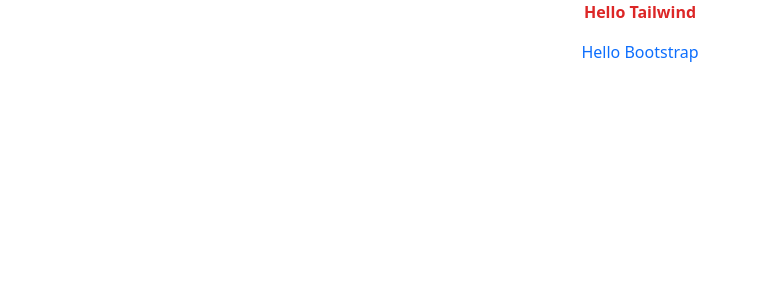
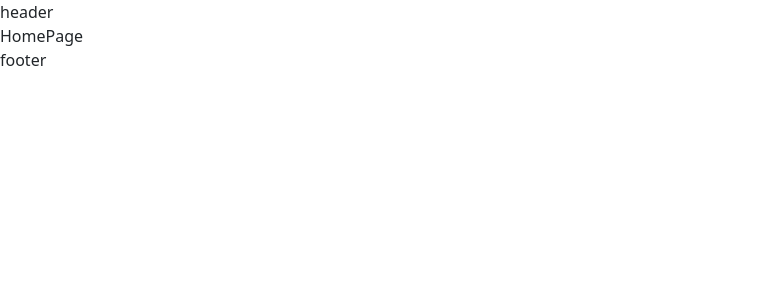
Before and after one commit to AlaaHamdyMohammadi/ITI-React-Udemy-Project-Team2, a React (Vite) app: page / in a window 1280 px wide. Shown: the top 300 px of the page, without its empty margins (0-761 px from the left). Built offline with nearby package versions, Linux system fonts and the light colour scheme.

Commit message:
UpdatePages

```diff
--- a/src/App.jsx
+++ b/src/App.jsx
@@ -3,12 +3,14 @@ import { RouterProvider, createBrowserRouter } from 'react-router-dom';
 import AppLayout from './components/AppLayout';
 import NotFound from './pages/NotFound';
 import Login from './pages/Login';
+import HomePage from './pages/HomePage';
 
 const router = createBrowserRouter([
   {
     path: '/',
     element: <AppLayout />,
     children: [
+      {index: true, element: <HomePage/>},
       { path: '/login', element: <Login /> },
       { path: '*', element: <NotFound /> },
     ],
@@ -19,8 +21,6 @@ function App() {
   return (
     <>
       <RouterProvider router={router} />
-      <p className="text-center font-semibold text-red-600">Hello Tailwind</p>
-      <p className="text-primary text-center">Hello Bootstrap</p>
     </>
   );
 }
--- a/src/components/AppLayout.jsx
+++ b/src/components/AppLayout.jsx
@@ -1,9 +1,13 @@
 import { Outlet } from "react-router-dom"
+import Header from "./Header/Header"
+import Footer from "./Footer/Footer"
 
 function AppLayout() {
     return (
         <div>
+            <Header/>
             <Outlet/>
+            <Footer/>
         </div>
     )
 }
--- /dev/null
+++ b/src/components/Button.jsx
@@ -0,0 +1,12 @@
+/* eslint-disable no-unused-vars */
+/* eslint-disable react/prop-types */
+
+function Button({children, width}) {
+    return (
+      <button className={`my-3 ${width} border-solid border-black bg-violet-600 p-2.5 font-bold text-white`}>
+        {children}
+      </button>
+    );
+}
+
+export default Button
--- /dev/null
+++ b/src/components/Footer/Footer.jsx
@@ -0,0 +1,9 @@
+function Footer() {
+    return (
+        <div>
+            footer
+        </div>
+    )
+}
+
+export default Footer
--- /dev/null
+++ b/src/components/Header/Header.jsx
@@ -0,0 +1,9 @@
+function Header() {
+    return (
+        <div>
+            header
+        </div>
+    )
+}
+
+export default Header
--- /dev/null
+++ b/src/pages/HomePage.jsx
@@ -0,0 +1,9 @@
+function HomePage() {
+    return (
+        <div>
+            HomePage
+        </div>
+    )
+}
+
+export default HomePage
--- a/src/pages/Login.jsx
+++ b/src/pages/Login.jsx
@@ -1,5 +1,11 @@
+/* eslint-disable react/no-unescaped-entities */
+/* eslint-disable react/prop-types */
+/* eslint-disable no-unused-vars */
+
 function Login() {
-    return <div></div>;
+  return (
+    <div>login</div>
+  );
 }
 
-export default Login
+export default Login;
```
